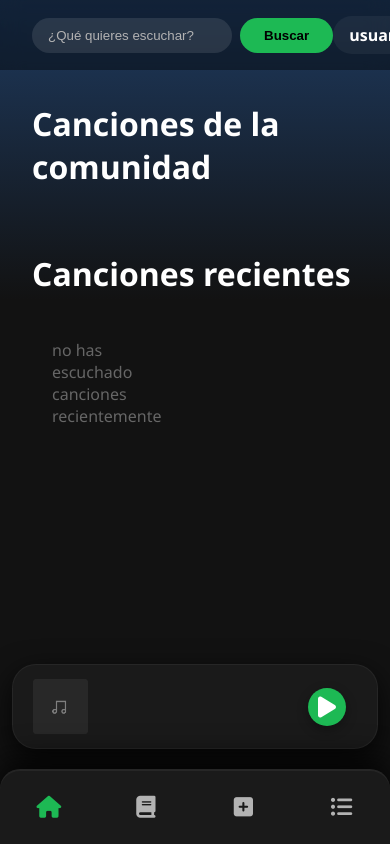
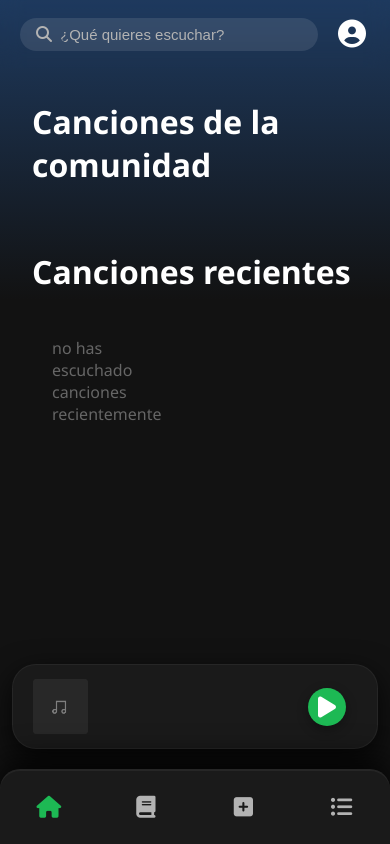
Before and after one commit to TechSynth/replay-proyecto, a website: page public/index.html in a window 390 px wide. Drawn offline with Linux system fonts and the light colour scheme; no server answers; sample sign-in values are in the browser's storage.

Commit message:
feat: enhance mobile UI with responsive search bar and user menu adjustments

```diff
--- a/public/index.html
+++ b/public/index.html
@@ -63,13 +63,15 @@
         <main class="main-content">
             <header class="top-bar">
                 <div class="search-bar">
+                    <i class="fas fa-search search-icon mobile-only"></i>
                     <input type="text" id="search-input" placeholder="¿Qué quieres escuchar?">
-                    <button id="search-btn">Buscar</button>
+                    <button id="search-btn" class="desktop-only">Buscar</button>
                 </div>
                 <div class="user-menu" id="user-menu-container">
                     <div class="user-dropdown-trigger" id="user-dropdown-trigger">
+                        <i class="fas fa-user-circle mobile-only user-avatar-icon"></i>
                         <span id="user-name">Usuario Demo</span>
-                        <i class="fas fa-chevron-down"></i>
+                        <i class="fas fa-chevron-down desktop-only"></i>
                     </div>
 
                     <div class="user-dropdown-content" id="user-dropdown">
--- a/public/styles.css
+++ b/public/styles.css
@@ -118,9 +118,25 @@ body {
     z-index: 10;
 }
 
+.desktop-only {
+    display: block;
+}
+
 .search-bar {
     display: flex;
+    align-items: center;
     gap: 8px;
+    border-radius: 20px;
+}
+
+.search-icon {
+    font-size: 20px;
+    color: var(--text-secondary);
+}
+
+.user-avatar-icon {
+    font-size: 24px;
+    color: var(--text-secondary);
 }
 
 .search-bar input {
@@ -1930,3 +1946,67 @@ body {
         margin-top: 16px;
     }
 }
+
+@media (max-width: 768px) {
+    .desktop-only {
+        display: none !important;
+    }
+
+    .top-bar {
+        padding: 16px 20px;
+        background-color: transparent;
+        border-bottom: none;
+        display: flex;
+        justify-content: space-between;
+        align-items: center;
+        gap: 16px;
+    }
+
+    .search-bar {
+        flex: 1;
+        background-color: rgba(255, 255, 255, 0.1);
+        padding: 8px 16px;
+        border-radius: 500px;
+        display: flex;
+        align-items: center;
+        gap: 8px;
+        width: auto;
+    }
+
+    .search-icon {
+        color: var(--text-secondary);
+        font-size: 16px;
+        display: block !important;
+    }
+
+    .search-bar input {
+        width: 100%;
+        background-color: transparent;
+        padding: 0;
+        font-size: 15px;
+    }
+
+    .user-dropdown-trigger {
+        background: none !important;
+        padding: 0 !important;
+        width: 36px;
+        height: 36px;
+        display: flex;
+        align-items: center;
+        justify-content: center;
+    }
+
+    .user-avatar-icon {
+        font-size: 28px;
+        color: white;
+    }
+
+    #user-name {
+        display: none;
+    }
+
+    /* adjust the user dropdown positioning on mobile if necessary */
+    .user-dropdown-content {
+        top: calc(100% + 12px);
+    }
+}
```
